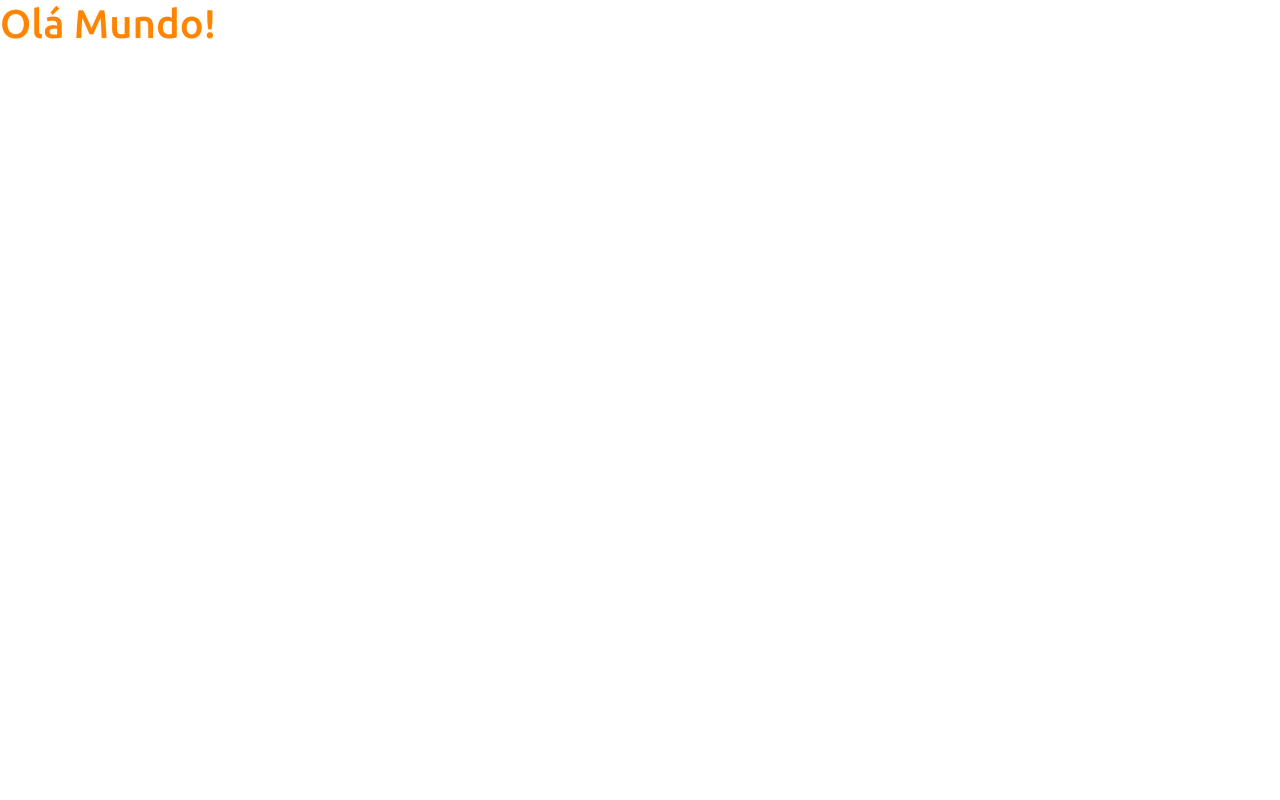
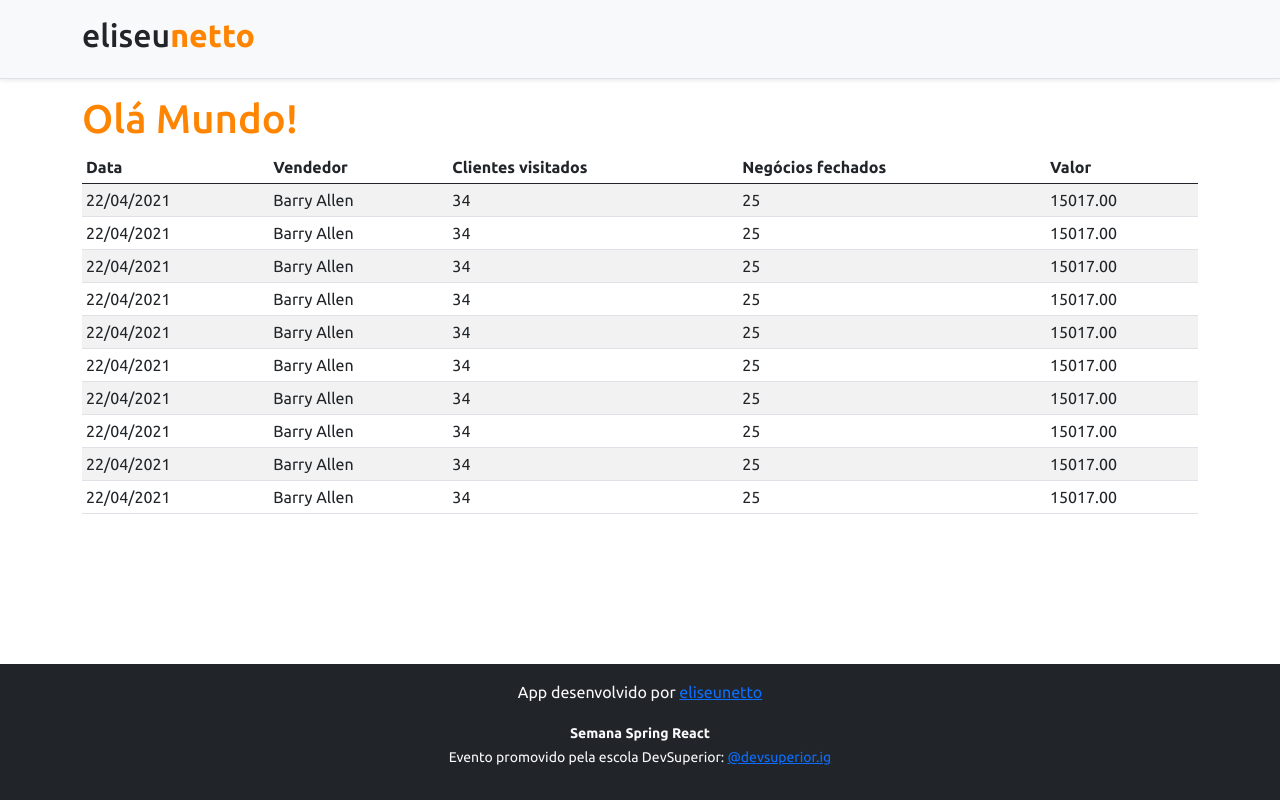
Before and after one commit to eliseunetto/projeto-sds3, a React (Create React App) app in the folder frontend/: page / in a window 1280 px wide. Built offline with nearby package versions, Linux system fonts and the light colour scheme.

Commit message:
Basic static components

```diff
--- a/frontend/src/App.tsx
+++ b/frontend/src/App.tsx
@@ -1,8 +1,17 @@
+import DataTable from "components/DataTable";
+import Footer from "components/Footer";
+import NavBar from "components/NavBar";
+
 function App() {
   return (
-    <div>
-      <h1 className="text-primary">Olá Mundo!</h1>
-    </div>
+    <>
+      <NavBar />
+      <div className="container">
+        <h1 className="text-primary">Olá Mundo!</h1>
+        <DataTable />
+      </div>
+      <Footer />
+    </>
   );
 }
 
--- a/frontend/src/assets/css/style.css
+++ b/frontend/src/assets/css/style.css
@@ -18,6 +18,11 @@
     flex: 1 0 auto;
 }
 
+.logo {
+    font-weight: 600;
+    color: var(--color-primary) !important;
+}
+
 .footer {
     flex-shrink: 0;
     text-align: center;
--- /dev/null
+++ b/frontend/src/components/DataTable/index.tsx
@@ -0,0 +1,91 @@
+const DataTable = () => {
+  return (
+    <div className="table-responsive">
+      <table className="table table-striped table-sm">
+        <thead>
+          <tr>
+            <th>Data</th>
+            <th>Vendedor</th>
+            <th>Clientes visitados</th>
+            <th>Negócios fechados</th>
+            <th>Valor</th>
+          </tr>
+        </thead>
+        <tbody>
+          <tr>
+            <td>22/04/2021</td>
+            <td>Barry Allen</td>
+            <td>34</td>
+            <td>25</td>
+            <td>15017.00</td>
+          </tr>
+          <tr>
+            <td>22/04/2021</td>
+            <td>Barry Allen</td>
+            <td>34</td>
+            <td>25</td>
+            <td>15017.00</td>
+          </tr>
+          <tr>
+            <td>22/04/2021</td>
+            <td>Barry Allen</td>
+            <td>34</td>
+            <td>25</td>
+            <td>15017.00</td>
+          </tr>
+          <tr>
+            <td>22/04/2021</td>
+            <td>Barry Allen</td>
+            <td>34</td>
+            <td>25</td>
+            <td>15017.00</td>
+          </tr>
+          <tr>
+            <td>22/04/2021</td>
+            <td>Barry Allen</td>
+            <td>34</td>
+            <td>25</td>
+            <td>15017.00</td>
+          </tr>
+          <tr>
+            <td>22/04/2021</td>
+            <td>Barry Allen</td>
+            <td>34</td>
+            <td>25</td>
+            <td>15017.00</td>
+          </tr>
+          <tr>
+            <td>22/04/2021</td>
+            <td>Barry Allen</td>
+            <td>34</td>
+            <td>25</td>
+            <td>15017.00</td>
+          </tr>
+          <tr>
+            <td>22/04/2021</td>
+            <td>Barry Allen</td>
+            <td>34</td>
+            <td>25</td>
+            <td>15017.00</td>
+          </tr>
+          <tr>
+            <td>22/04/2021</td>
+            <td>Barry Allen</td>
+            <td>34</td>
+            <td>25</td>
+            <td>15017.00</td>
+          </tr>
+          <tr>
+            <td>22/04/2021</td>
+            <td>Barry Allen</td>
+            <td>34</td>
+            <td>25</td>
+            <td>15017.00</td>
+          </tr>
+        </tbody>
+      </table>
+    </div>
+  );
+};
+
+export default DataTable;
--- /dev/null
+++ b/frontend/src/components/Footer/index.tsx
@@ -0,0 +1,34 @@
+const Footer = () => {
+  return (
+    <footer className="footer mt-auto py-3 bg-dark">
+      <div className="container">
+        <p className="text-light">
+          App desenvolvido por{" "}
+          <a
+            href="https://www.linkedin.com/in/eliseunetto/"
+            target="_blank"
+            rel="noreferrer"
+          >
+            eliseunetto
+          </a>
+        </p>
+        <p className="text-light">
+          <small>
+            <strong>Semana Spring React</strong>
+            <br />
+            Evento promovido pela escola DevSuperior:{" "}
+            <a
+              href="https://instagram.com/devsuperior.ig"
+              target="_blank"
+              rel="noreferrer"
+            >
+              @devsuperior.ig
+            </a>
+          </small>
+        </p>
+      </div>
+    </footer>
+  );
+};
+
+export default Footer;
--- /dev/null
+++ b/frontend/src/components/NavBar/index.tsx
@@ -0,0 +1,15 @@
+const NavBar = () => {
+  return (
+    <div className="d-flex flex-column flex-md-row align-items-center p-3 px-md-4 mb-3 bg-light border-bottom shadow-sm">
+      <div className="container">
+        <nav className="my-2 my-md-0 mr-md-3">
+          <h2>
+            eliseu<span className="logo">netto</span>
+          </h2>
+        </nav>
+      </div>
+    </div>
+  );
+};
+
+export default NavBar;
```
Also changed, not shown: frontend/src/assets/img/ds-dark.svg (added).
